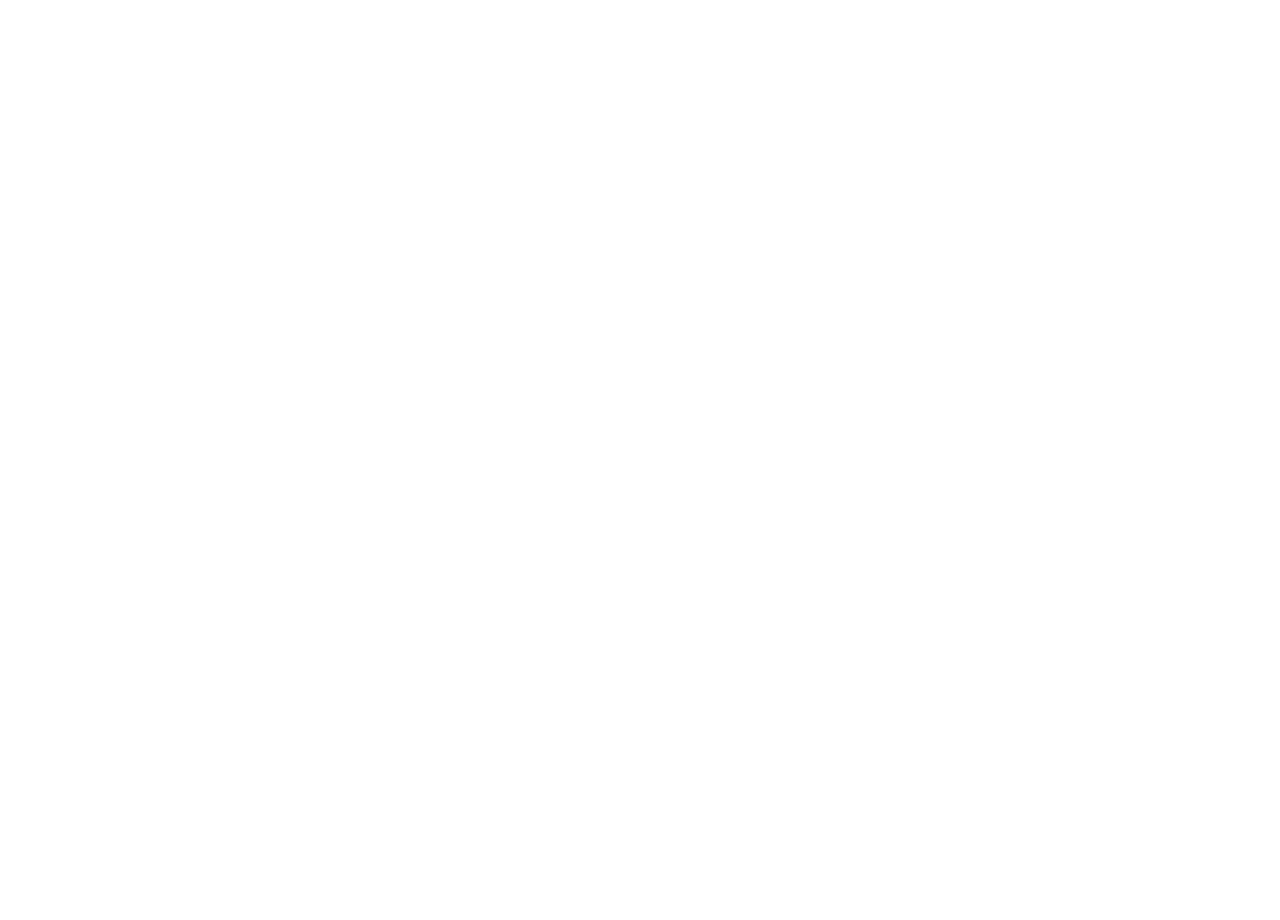
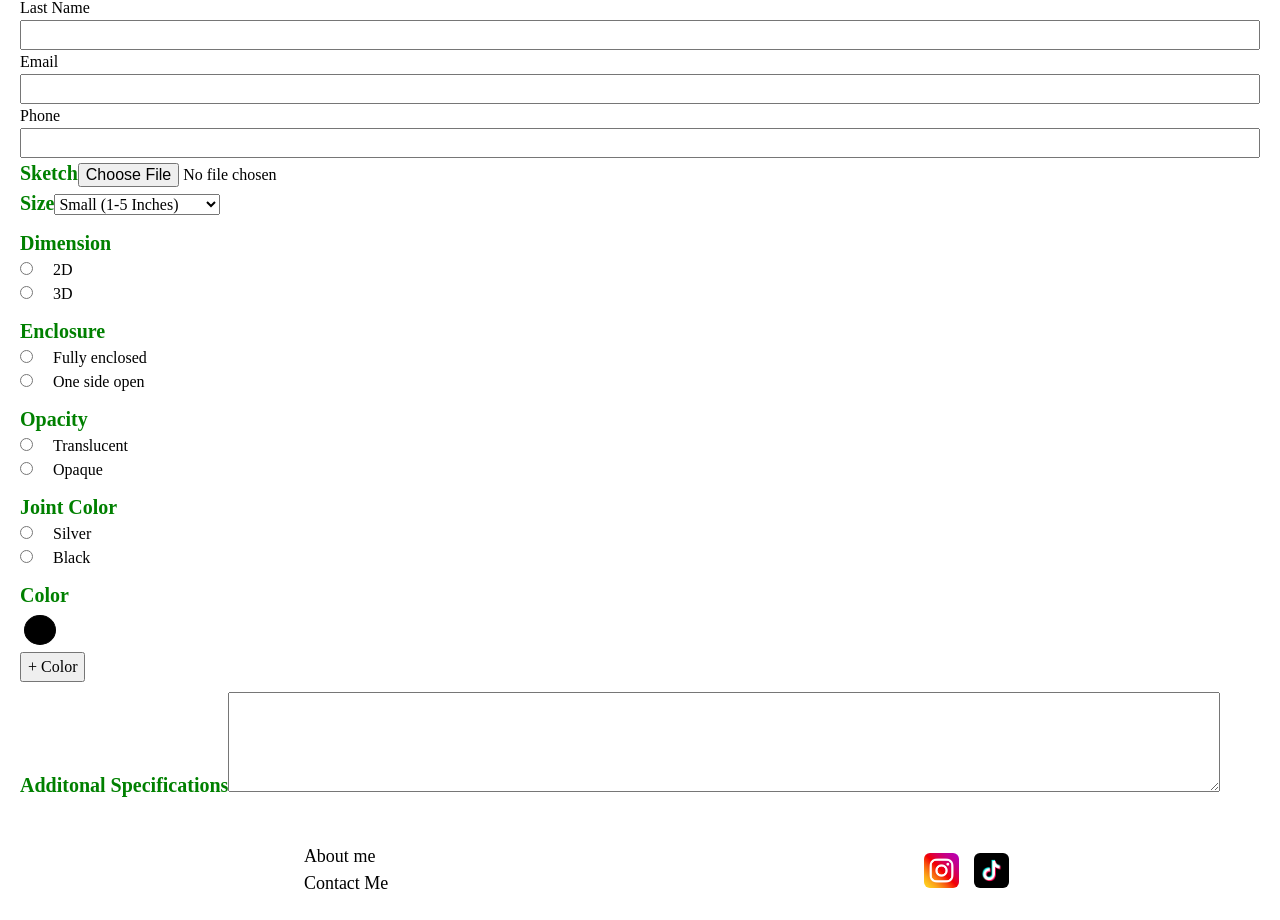
Before and after one commit to ggorms/stainedGlassStore, a React (Vite) app in the folder client/: page /custom in a window 1280 px wide. Shown: the part 1034-1954 px from the top of the page. Before the commit the page ends 1020 px from the top, so only its background shows below. Built offline with nearby package versions, Linux system fonts and the light colour scheme.

Commit message:
Set up basic request form structure and input capturing

```diff
--- a/client/src/pages/RequestCustom/RequestCustom.jsx
+++ b/client/src/pages/RequestCustom/RequestCustom.jsx
@@ -1,6 +1,7 @@
 import "./RequestCustom.css";
 import rainbow2 from "../../assets/rainbow2.jpeg";
 import CustomTextSelection from "./CustomTextSelection/CustomTextSelection";
+import RequestCustomForm from "./RequestCustomForm/RequestCustomForm";
 
 function RequestCustom() {
   return (
@@ -14,6 +15,7 @@
         </div>
       </div>
       <CustomTextSelection />
+      <RequestCustomForm />
     </div>
   );
 }
--- /dev/null
+++ b/client/src/pages/RequestCustom/RequestCustomForm/RequestCustomForm.css
@@ -0,0 +1,69 @@
+.custom-form-root {
+    margin: 20px;
+}
+
+.custom-form-title {
+    text-align: center;
+}
+
+.custom-form {
+
+}
+
+.custom-form-contact {
+    display: flex;
+    flex-direction: column;
+}
+
+
+
+
+.custom-form-subtitle {
+    color: green;
+    height: 30px;
+    font-size: 20px;
+    font-weight: bold;
+}
+
+
+.custom-form-radio {
+    display: flex;
+    flex-direction: column;
+    margin: 10px 0;
+}
+
+.custom-form-color-picker {
+
+}
+
+.custom-form-radio-label {
+    margin-left: 20px;
+}
+
+.custom-form-color-option {
+    width: 40px;
+    height: 40px;
+    border: none;
+    background-color: transparent;
+    cursor: pointer;
+}
+
+.custom-form-color-option::-webkit-color-swatch {
+    border-radius: 50%;
+    border: thin solid black;
+  }
+
+.custom-form-color-option::-moz-color-swatch {
+    border-radius: 50%;
+    border: thin solid black;
+  }
+
+.custom-form-comments {
+    margin: 10px 0;
+}
+
+.custom-form-text {
+    resize: vertical;
+    min-height: 100px;
+    width: 80%;
+}
--- /dev/null
+++ b/client/src/pages/RequestCustom/RequestCustomForm/RequestCustomForm.jsx
@@ -0,0 +1,287 @@
+import "./RequestCustomForm.css";
+import { useState } from "react";
+
+function RequestCustomForm() {
+  const [numOfColors, setNumOfColors] = useState(0);
+  const [formData, setFormData] = useState({
+    fName: "",
+    lName: "",
+    email: "",
+    phone: "",
+    size: "",
+    dimension: "",
+    enclosure: "",
+    opacity: "",
+    joint: "",
+    color: {
+      color1: "000000",
+      color2: "",
+      color3: "",
+      color4: "",
+      color5: "",
+      color6: "",
+    },
+    additional: "",
+  });
+  console.log(formData);
+
+  const numOfColorsArray = Array.from({ length: numOfColors }, (_, i) => i);
+  return (
+    <div className="custom-form-root">
+      <h2 className="custom-form-title">Request Custom Piece</h2>
+      <form className="custom-form">
+        <div className="custom-form-contact">
+          <label className="custom-form-label">First Name</label>
+          <input
+            className="custom-form-input"
+            type="text"
+            onChange={(e) =>
+              setFormData({ ...formData, fName: e.target.value })
+            }
+          />
+          <label className="custom-form-label">Last Name</label>
+          <input
+            className="custom-form-input"
+            type="text"
+            onChange={(e) => ({ ...formData, lName: e.target.value })}
+          />
+          <label className="custom-form-label">Email</label>
+          <input
+            className="custom-form-input"
+            type="email"
+            onChange={(e) =>
+              setFormData({ ...formData, email: e.target.value })
+            }
+          />
+          <label className="custom-form-label">Phone</label>
+          <input
+            className="custom-form-input"
+            type="tel"
+            onChange={(e) =>
+              setFormData({ ...formData, phone: e.target.value })
+            }
+          />
+        </div>
+        {/* FILE */}
+        <label className="custom-form-subtitle">Sketch</label>
+        <input type="file" />
+        {/* FILE */}
+        <div className="custom-form-specifications">
+          <label className="custom-form-subtitle" htmlFor="size">
+            Size
+          </label>
+          <select
+            name="size"
+            id="size"
+            onChange={(e) => setFormData({ ...formData, size: e.target.value })}
+          >
+            <option value={"small"}>Small (1-5 Inches)</option>
+            <option value={"medium"}>Medium (6-10 Inches)</option>
+            <option value={"large"}>Large (10-15 Inches)</option>
+          </select>
+          <div className="custom-form-radio">
+            <label className="custom-form-subtitle">Dimension</label>
+            <div>
+              <input
+                type="radio"
+                name="dimension"
+                id="2d"
+                value={"2D"}
+                onChange={(e) =>
+                  setFormData({ ...formData, dimension: e.target.value })
+                }
+              />
+              <label className="custom-form-radio-label" htmlFor="2d">
+                2D
+              </label>
+            </div>
+            <div>
+              <input
+                type="radio"
+                name="dimension"
+                id="3d"
+                value={"3D"}
+                onChange={(e) =>
+                  setFormData({ ...formData, dimension: e.target.value })
+                }
+              />
+              <label className="custom-form-radio-label" htmlFor="3d">
+                3D
+              </label>
+            </div>
+          </div>
+          <div className="custom-form-radio">
+            <label className="custom-form-subtitle">Enclosure</label>
+            <div>
+              <input
+                type="radio"
+                name="enclosure"
+                id="enclosed"
+                value={"enclosed"}
+                onChange={(e) =>
+                  setFormData({ ...formData, enclosure: e.target.value })
+                }
+              />
+              <label className="custom-form-radio-label" htmlFor="enclosed">
+                Fully enclosed
+              </label>
+            </div>
+            <div>
+              <input
+                type="radio"
+                name="enclosure"
+                id="open"
+                value={"open"}
+                onChange={(e) =>
+                  setFormData({ ...formData, enclosure: e.target.value })
+                }
+              />
+              <label className="custom-form-radio-label" htmlFor="open">
+                One side open
+              </label>
+            </div>
+          </div>
+          <div className="custom-form-radio">
+            <label className="custom-form-subtitle">Opacity</label>
+            <div>
+              <input
+                type="radio"
+                name="opacity"
+                id="translucent"
+                value={"translucent"}
+                onChange={(e) =>
+                  setFormData({ ...formData, opacity: e.target.value })
+                }
+              />
+              <label className="custom-form-radio-label" htmlFor="translucent">
+                Translucent
+              </label>
+            </div>
+            <div>
+              <input
+                type="radio"
+                name="opacity"
+                id="opaque"
+                value={"opaque"}
+                onChange={(e) =>
+                  setFormData({ ...formData, opacity: e.target.value })
+                }
+              />
+              <label className="custom-form-radio-label" htmlFor="opaque">
+                Opaque
+              </label>
+            </div>
+          </div>
+          <div className="custom-form-radio">
+            <label className="custom-form-subtitle">Joint Color</label>
+            <div>
+              <input
+                type="radio"
+                name="joint"
+                id="silver"
+                value={"silver"}
+                onChange={(e) =>
+                  setFormData({ ...formData, joint: e.target.value })
+                }
+              />
+              <label className="custom-form-radio-label" htmlFor="silver">
+                Silver
+              </label>
+            </div>
+            <div>
+              <input
+                type="radio"
+                name="joint"
+                id="black"
+                value={"black"}
+                onChange={(e) =>
+                  setFormData({ ...formData, joint: e.target.value })
+                }
+              />
+              <label className="custom-form-radio-label" htmlFor="black">
+                Black
+              </label>
+            </div>
+          </div>
+        </div>
+        <div className="custom-form-color-picker">
+          <label className="custom-form-subtitle">Color</label>
+          <br />
+          <input
+            className="custom-form-color-option"
+            id="color1"
+            type="color"
+            onChange={(e) =>
+              setFormData({
+                ...formData,
+                color: { ...formData.color, color1: e.target.value },
+              })
+            }
+            // value="#ff0s000"
+          />
+
+          {numOfColorsArray.map((n) => (
+            <input
+              className="custom-form-color-option"
+              type="color"
+              key={n + 2}
+              id={`color${n + 1}`}
+              onChange={(e) =>
+                setFormData({
+                  ...formData,
+                  color: {
+                    ...formData.color,
+                    [`color${n + 2}`]: e.target.value,
+                  },
+                })
+              }
+              //   value="#ff0000"
+            />
+          ))}
+          <div className="custom-form-color-buttons">
+            {numOfColors < 6 && (
+              <button
+                onClick={(e) => {
+                  e.preventDefault();
+                  setNumOfColors(numOfColors + 1);
+                }}
+              >
+                + Color
+              </button>
+            )}
+            {numOfColors > 0 && (
+              <button
+                onClick={(e) => {
+                  e.preventDefault();
+                  setNumOfColors(numOfColors - 1);
+                  setFormData({
+                    ...formData,
+                    color: {
+                      ...formData.color,
+                      [`color${numOfColors + 1}`]: "",
+                    },
+                  });
+                }}
+              >
+                - Color
+              </button>
+            )}
+          </div>
+        </div>
+        <div className="custom-form-comments">
+          <label className="custom-form-subtitle">
+            Additonal Specifications
+          </label>
+          <textarea
+            className="custom-form-text"
+            onChange={(e) =>
+              setFormData({ ...formData, additional: e.target.value })
+            }
+          ></textarea>
+        </div>
+      </form>
+    </div>
+  );
+}
+
+export default RequestCustomForm;
```
